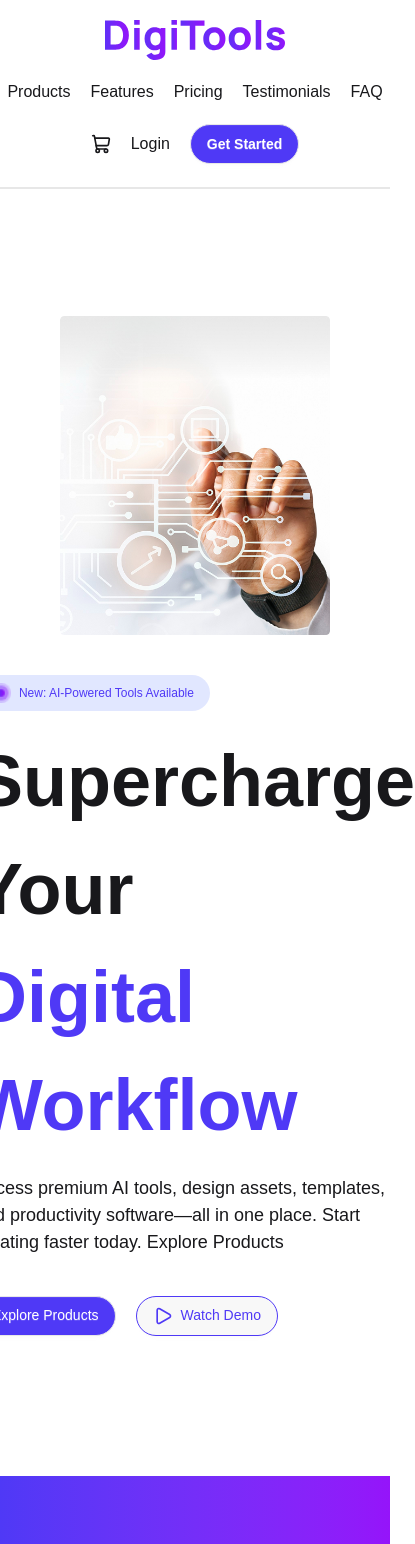
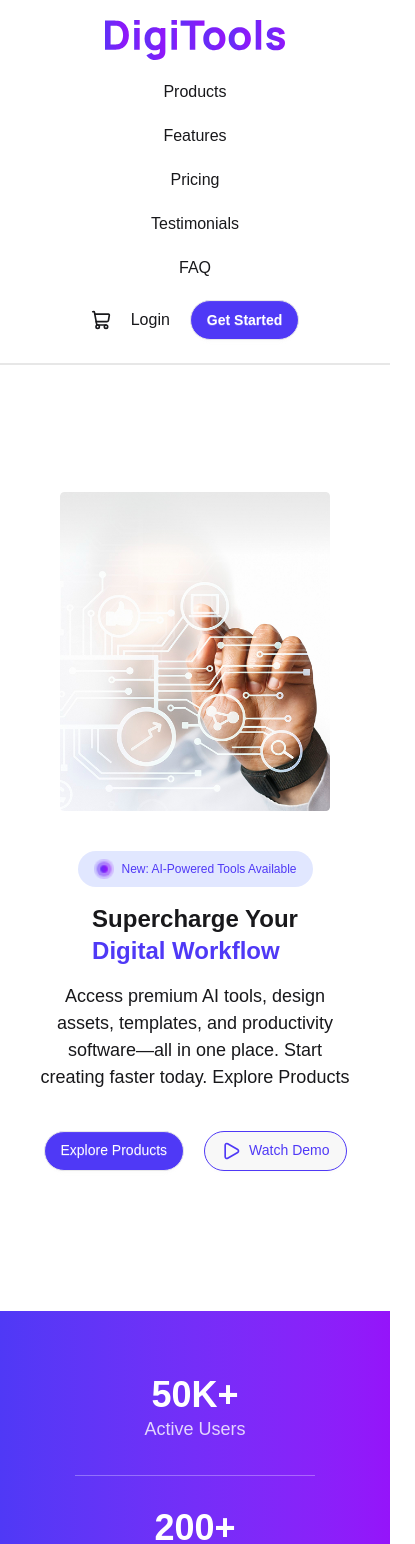
Before and after one commit to Asad-Chowdhury/DigiTools, a React (Vite) app: page / in a window 390 px wide. Shown: the top 1544 px of the page, 415 px wide, since content can reach past the window. Built offline with nearby package versions, Linux system fonts and the light colour scheme.

Commit message:
Hero section updated and responsive

```diff
--- a/src/Components/HeroBanner/HeroBanner.jsx
+++ b/src/Components/HeroBanner/HeroBanner.jsx
@@ -8,24 +8,24 @@ const HeroBanner = () => {
   return (
     <div className="flex flex-col-reverse md:flex-row gap-5 max-w-7xl m-auto my-15 items-center p-10">
       <div>
-        <div className="space-y-4 ">
-          <div className="flex items-center gap-2 px-4 py-2 bg-[#E1E7FF] w-fit rounded-full">
+        <div className="space-y-4 flex flex-col justify-center items-center md:justify-start md:items-start">
+          <div className="flex items-center gap-2 px-4 py-2 bg-[#E1E7FF] w-fit rounded-full justify-center">
             <img src={heroDot} alt="image_dot" className="w-5" />
             <p className="text-[#4f39f6] text-xs">
               New: AI-Powered Tools Available
             </p>
           </div>
-          <h1 className="text-[72px] font-extrabold">
+          <h1 className="text-2xl md:text-[72px] font-extrabold">
             Supercharge Your <br />
             <span className="text-[#4f39f6]">Digital Workflow</span>
           </h1>
-          <p className="text-[18px]">
+          <p className="text-[18px] text-center md:text-left">
             Access premium AI tools, design assets, templates, and productivity
             software—all in one place. Start creating faster today. Explore
             Products
           </p>
         </div>
-        <div className="flex gap-5 my-10">
+        <div className="flex gap-5 my-10 justify-center md:justify-start">
           <button className="btn bg-[#4f39f6] rounded-full text-white font-medium">
             Explore Products
           </button>
--- a/src/Components/NavBar/NavBar.jsx
+++ b/src/Components/NavBar/NavBar.jsx
@@ -13,7 +13,7 @@ const NavBar = () => {
       />
 
       <div>
-        <ul className="flex justify-center gap-5 items-center">
+        <ul className="flex flex-col md:flex-row justify-center gap-5 items-center">
           <li>
             <a href="">Products</a>
           </li>
@@ -34,7 +34,7 @@ const NavBar = () => {
 
 
 
-      <div className="flex justify-end gap-5 items-center">
+      <div className="flex justify-center gap-5 items-center">
         <ShoppingCart className="w-5 h-5"></ShoppingCart>
         <a href="">Login</a>
         <button className="btn bg-[#4f39f6] text-white rounded-3xl font-semibold">
```
